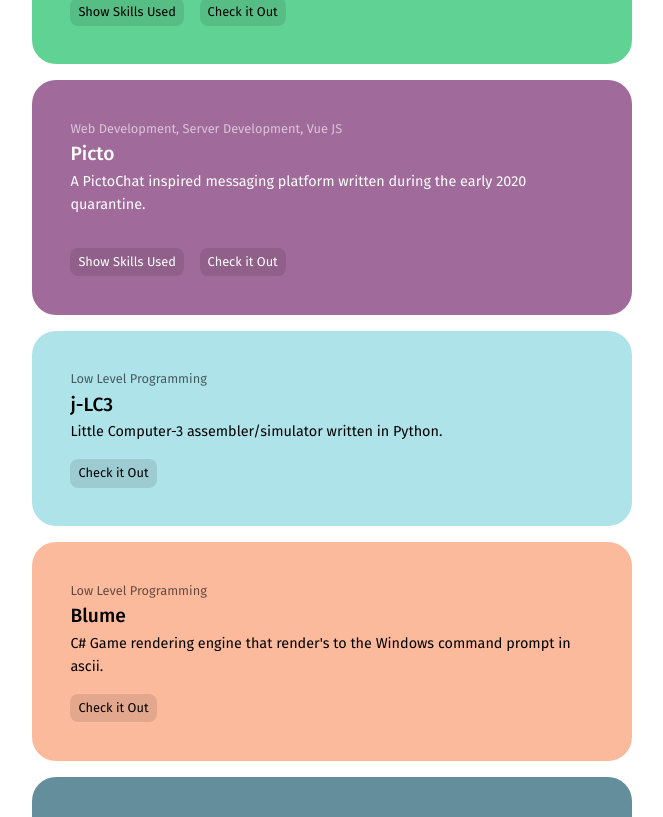
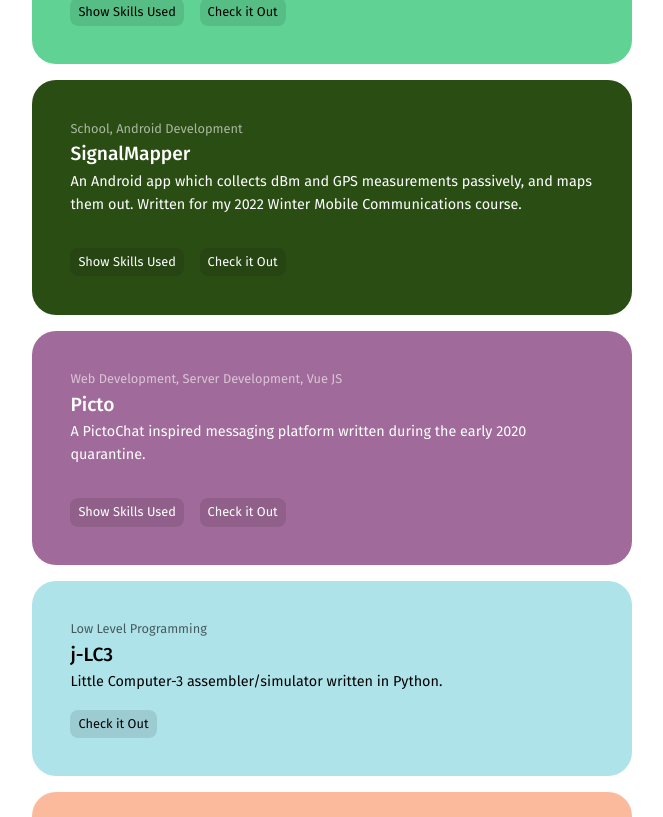
Before and after one commit to j-osephlong/landing-page, a Vue app: page / in a window 1280 px wide. Shown: the part 2218-3035 px from the top of the page, without its empty margins (308-971 px from the left). Built offline with nearby package versions, Linux system fonts and the light colour scheme.

Commit message:
Added SignalMapper to projects

```diff
--- a/src/Project.ts
+++ b/src/Project.ts
@@ -72,8 +72,8 @@ let Projects: Project[] = [
 			Skills.githubActions,
 		],
 		tags: [Tags.reactJS, Tags.webDev],
-		bgColorHex: "#C8E9A0",
-		fgColorHex: "#000000",
+		bgColorHex: "#40476D",
+		// fgColorHex: "#000000",
 		link: "https://j-osephlong.github.io/microPictochat",
 		secondaryLinkName: "GitHub",
 		secondaryLinkHref: "https://github.com/j-osephlong/microPictochat",
@@ -101,6 +101,15 @@ let Projects: Project[] = [
 		bgColorHex: "#60D394",
 		fgColorHex: "#000000",
 		link: "https://github.com/j-osephlong/InfoDroid",
+	}),
+	new Project({
+		name: "SignalMapper",
+		description:
+			"An Android app which collects dBm and GPS measurements passively, and maps them out. Written for my 2022 Winter Mobile Communications course.",
+		tags: [Tags.school, Tags.android],
+		skills: [Skills.jetpackCompose, Skills.material3],
+		bgColorHex: "#2A4D14",
+		link: "https://github.com/j-osephlong/SignalMapper",
 	}),
 	new Project({
 		name: "Picto",
```
